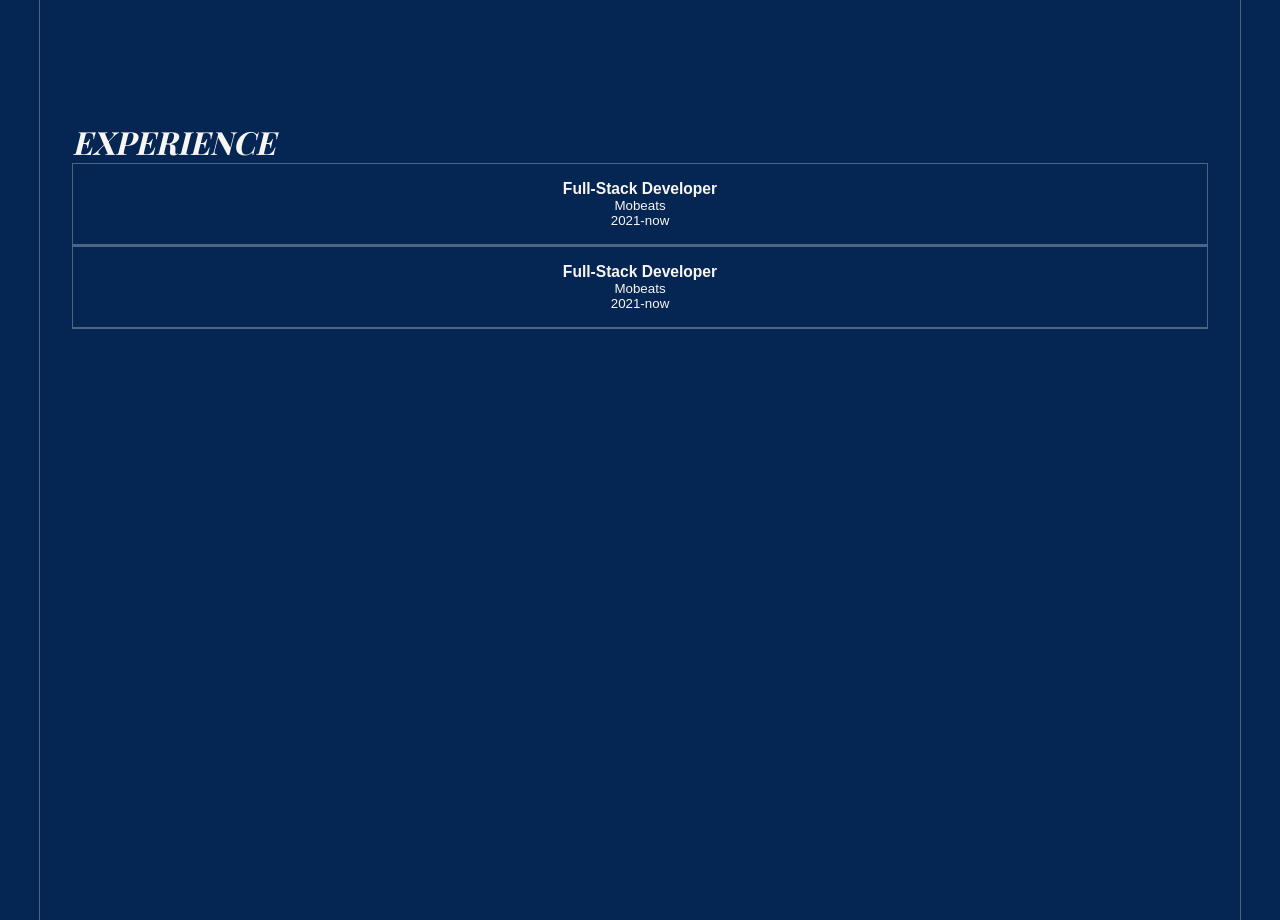
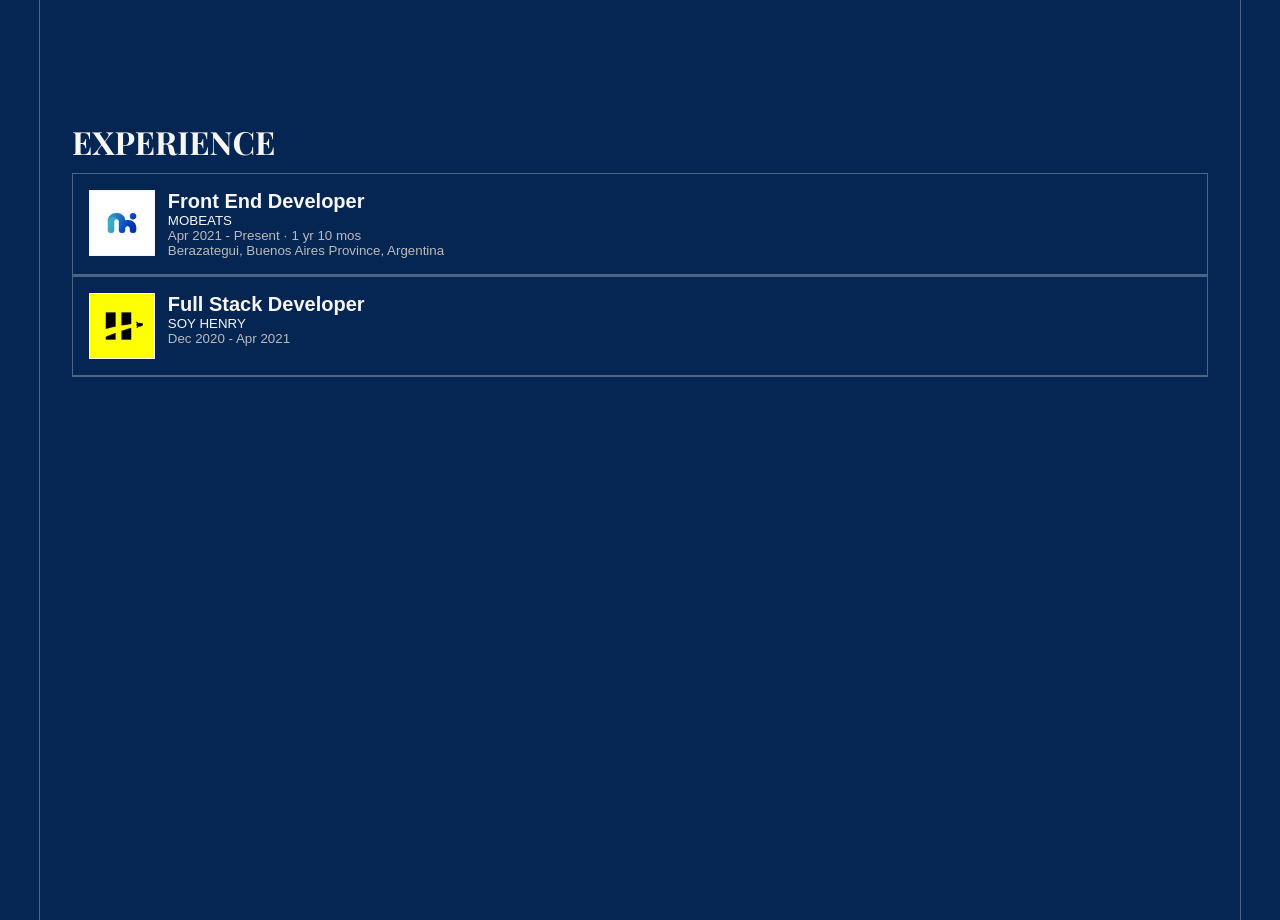
Before and after one commit to fatso1000/portfolio-v2, a React (Create React App) app: page / in a window 1280 px wide. Shown: the part 2320-3240 px from the top of the page. Built offline with nearby package versions, Linux system fonts and the light colour scheme; a web font is replaced by a local one.

Commit message:
saving cmomit

```diff
--- a/src/App.css
+++ b/src/App.css
@@ -19,6 +19,10 @@ h5,
 p,
 a {
   margin: 0;
+}
+
+.muted {
+  color: #bbbbbb;
 }
 
 .app-container {
@@ -73,16 +77,24 @@ a {
   background: transparent;
   color: var(--third);
 }
+.accordion img {
+  width: 4rem;
+  height: 4rem;
+  border: 1px solid var(--third);
+}
+.accordion.active img {
+  border: 1px solid var(--primary);
+}
 .accordion button {
   transition: 0.3s ease;
-  display: flex;
-  align-items: center;
-  flex-direction: column;
+  display: inline-flex;
+  text-align: start;
   padding: 1rem;
   border: 1px solid rgba(248, 246, 243, 0.3);
   background-color: transparent;
   color: var(--third);
   cursor: pointer;
+  row-gap: 0.2rem;
 }
 .accordion button:hover {
   background-color: rgba(248, 246, 243, 0.1);
@@ -91,13 +103,16 @@ a {
   background-color: var(--third);
   color: #052552;
 }
-.accordion div {
+.accordion.active button .muted {
+  color: #868686;
+}
+.accordion .button-list {
   border-top: 0px solid transparent !important;
   border: 1px solid rgba(248, 246, 243, 0.3);
   height: 0;
   overflow-y: hidden;
 }
-.accordion.active div {
+.accordion.active .button-list {
   height: auto;
 }
 
--- a/src/components/Accordion/index.jsx
+++ b/src/components/Accordion/index.jsx
@@ -2,32 +2,32 @@ import React from "react";
 
 export const Accordion = (props) => {
   const [isOpen, setIsOpen] = React.useState(false);
-  const { position, enterprise, date } = props;
+  const { position, enterprise, date, location, experiences, logo } = props;
   return (
     <div className={isOpen ? "accordion active" : "accordion"}>
       <button onClick={() => setIsOpen(!isOpen)}>
-        <h3>{position}</h3>
-        <span>{enterprise}</span>
-        <span>{date}</span>
+        <img src={logo} alt="lol" />
+        <div
+          style={{
+            display: "flex",
+            flexDirection: "column",
+            marginLeft: "0.8rem",
+          }}
+        >
+          <h2>{position}</h2>
+          <span>{enterprise}</span>
+          <span className="muted">{date}</span>
+          <span className="muted">{location}</span>
+        </div>
       </button>
-      <div>
+      <div className="button-list">
         <ul>
-          <li>
-            <h3>ENFOKE</h3>
-            <span>React</span>
-          </li>
-          <li>
-            <h3>LAFKEN</h3>
-            <span>React-Native</span>
-          </li>
-          <li>
-            <h3>IOF</h3>
-            <span>React & NodeJS</span>
-          </li>
-          <li>
-            <h3>SEVENTEEN</h3>
-            <span>Angular</span>
-          </li>
+          {experiences.map((value) => (
+            <li>
+              <h3>{value.title}</h3>
+              <span>{value.description}</span>
+            </li>
+          ))}
         </ul>
       </div>
     </div>
--- a/src/components/Sections/Experience/index.jsx
+++ b/src/components/Sections/Experience/index.jsx
@@ -1,22 +1,39 @@
 import React from "react";
 import { Accordion } from "../../Accordion";
+import MobeatsLogo from "../../../assets/mobeats_logo.jfif";
+import SoyHenryLogo from "../../../assets/soyhenry_logo.jfif";
 
 export const Experience = () => {
   return (
     <div id="experience" className="section" data-color="experience">
-      <h1>
-        <i>EXPERIENCE</i>
-      </h1>
-      <div style={{ display: "flex", flexDirection: "column" }}>
+      <h1>EXPERIENCE</h1>
+      <div
+        style={{
+          display: "flex",
+          flexDirection: "column",
+          paddingTop: "0.6rem",
+        }}
+      >
         <Accordion
-          position={"Full-Stack Developer"}
-          enterprise={"Mobeats"}
-          date={"2021-now"}
+          position={"Front End Developer"}
+          enterprise={"MOBEATS"}
+          date={"Apr 2021 - Present · 1 yr 10 mos"}
+          location={"Berazategui, Buenos Aires Province, Argentina"}
+          experiences={[
+            { title: "ENFOKE", description: "React" },
+            { title: "LAFKEN", description: "React Native" },
+            { title: "IOF", description: "FullStack" },
+            { title: "SEVENTEEN", description: "Angular" },
+            { title: "ZECATDIFAPRO", description: "FullStack" },
+          ]}
+          logo={MobeatsLogo}
         />
         <Accordion
-          position={"Full-Stack Developer"}
-          enterprise={"Mobeats"}
-          date={"2021-now"}
+          position={"Full Stack Developer"}
+          enterprise={"SOY HENRY"}
+          date={"Dec 2020 - Apr 2021"}
+          experiences={[{ title: "Individual Project", description: "lol" }]}
+          logo={SoyHenryLogo}
         />
       </div>
     </div>
```
Also changed, not shown: src/assets/mobeats_logo.jfif (added), src/assets/soyhenry_logo.jfif (added).
